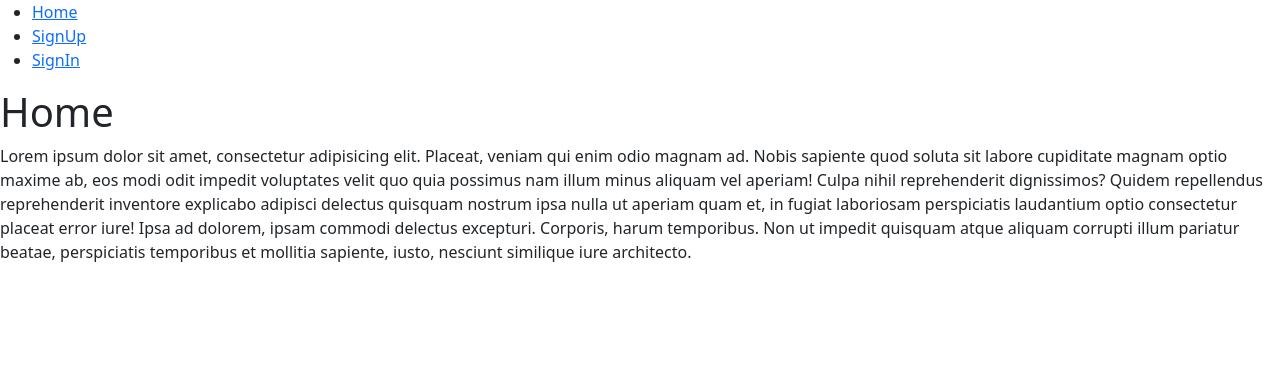
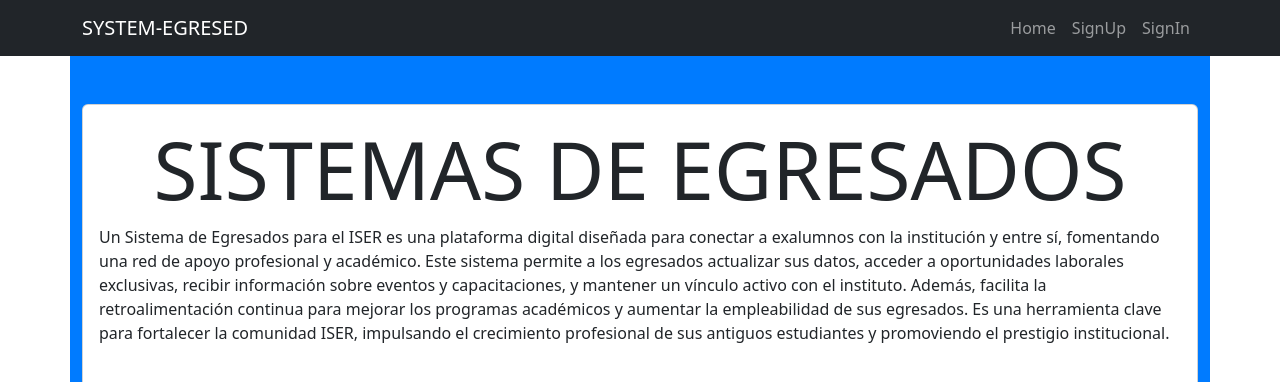
Before and after one commit to Almo2003/Project-Django, a Django app: page / in a window 1280 px wide. Shown: the top 382 px of the page. Before the commit the page ends 262 px from the top, so only its background shows below. Run offline with Django 5.2, Linux system fonts and the light colour scheme.

Commit message:
estilos para la pagina

```diff
--- a/login/templates/base.html
+++ b/login/templates/base.html
@@ -8,29 +8,34 @@
 </head>
 <body>
 
-
-
-
-    <nav>
-        <ul>
-            <li>
-                <a href="/">Home</a>
+    <nav class="navbar navbar-expand-lg bg-dark navbar-dark">
+        <div class="container">
+          <a class="navbar-brand" href="#">SYSTEM-EGRESED</a>
+          <button class="navbar-toggler" type="button" data-bs-toggle="collapse" data-bs-target="#navbarNav" aria-controls="navbarNav" aria-expanded="false" aria-label="Toggle navigation">
+            <span class="navbar-toggler-icon"></span>
+          </button>
+          <div class="collapse navbar-collapse" id="navbarNav">
+            <ul class="navbar-nav ms-auto">
+              <li class="nav-item">
+                <a class="nav-link" href="/">Home</a>
               </li>
               {% if user.is_authenticated %}
-                <li>
-                    <a href="/signout">LogOut</a>
+              <li class="nav-item">
+                <a class="nav-link" href="/signout">LogOut</a>
               </li>
               {% else %}
-                <li>
-                    <a href="/signup">SignUp</a>
+              <li class="nav-item">
+                <a class="nav-link" href="/signup">SignUp</a>
               </li>
-                <li>
-                    <a href="/signin">SignIn</a>
+              <li class="nav-item">
+                <a class="nav-link" href="/signin">SignIn</a>
               </li>
               {% endif %}
             </ul>
+          </div>
+        </div>
+
       </nav>
-
     {% block content %}
 
     {% endblock %}
--- a/login/templates/home.html
+++ b/login/templates/home.html
@@ -1,14 +1,19 @@
 {% extends 'base.html' %}
-
 {% block content %}
-<h1>Home</h1>
-<p>Lorem ipsum dolor sit amet, consectetur adipisicing elit. Placeat, veniam qui enim odio magnam ad.
-    Nobis sapiente quod soluta sit labore cupiditate magnam optio maxime ab, eos modi odit impedit voluptates
-    velit quo quia possimus nam illum minus aliquam vel aperiam! Culpa nihil reprehenderit dignissimos?
-    Quidem repellendus reprehenderit inventore explicabo adipisci delectus quisquam nostrum ipsa nulla ut
-    aperiam quam et, in fugiat laboriosam perspiciatis laudantium optio consectetur placeat error iure!
-    Ipsa ad dolorem, ipsam commodi delectus excepturi. Corporis, harum temporibus. Non ut impedit quisquam
-    atque aliquam corrupti illum pariatur beatae, perspiciatis temporibus et mollitia sapiente, iusto,
-    nesciunt similique iure architecto.
-</p>
+<main class="container py-5" style="background-color: #007bff;">  <!-- Color azul fuera del section -->
+    <section class="card card-body">
+        <h1 class="display-1 text-center">SISTEMAS DE EGRESADOS</h1>
+        <p>Un Sistema de Egresados para el ISER es una plataforma digital diseñada para conectar a exalumnos
+             con la institución y entre sí, fomentando una red de apoyo profesional y académico. Este sistema
+             permite a los egresados actualizar sus datos, acceder a oportunidades laborales exclusivas,
+             recibir información sobre eventos y capacitaciones, y mantener un vínculo activo con el instituto.
+             Además, facilita la retroalimentación continua para mejorar los programas académicos y aumentar
+             la empleabilidad de sus egresados. Es una herramienta clave para fortalecer la comunidad ISER,
+             impulsando el crecimiento profesional de sus antiguos estudiantes y promoviendo el prestigio
+             institucional.
+        </p>
+        <!-- Agregamos una imagen dentro del section -->
+        <img src="https://www.iser.edu.co/wp-content/uploads/2024/07/cropped-LOGO-NEGRO-HORIZONTAL-01-2-1536x614.png" alt="Descripción de la imagen" class="img-fluid mt-4" style="max-width: 100%; height: auto;">
+    </section>
+</main>
 {% endblock %}
```
Also changed, not shown: db.sqlite3. Lines whose indentation alone changed are shown as unchanged.
